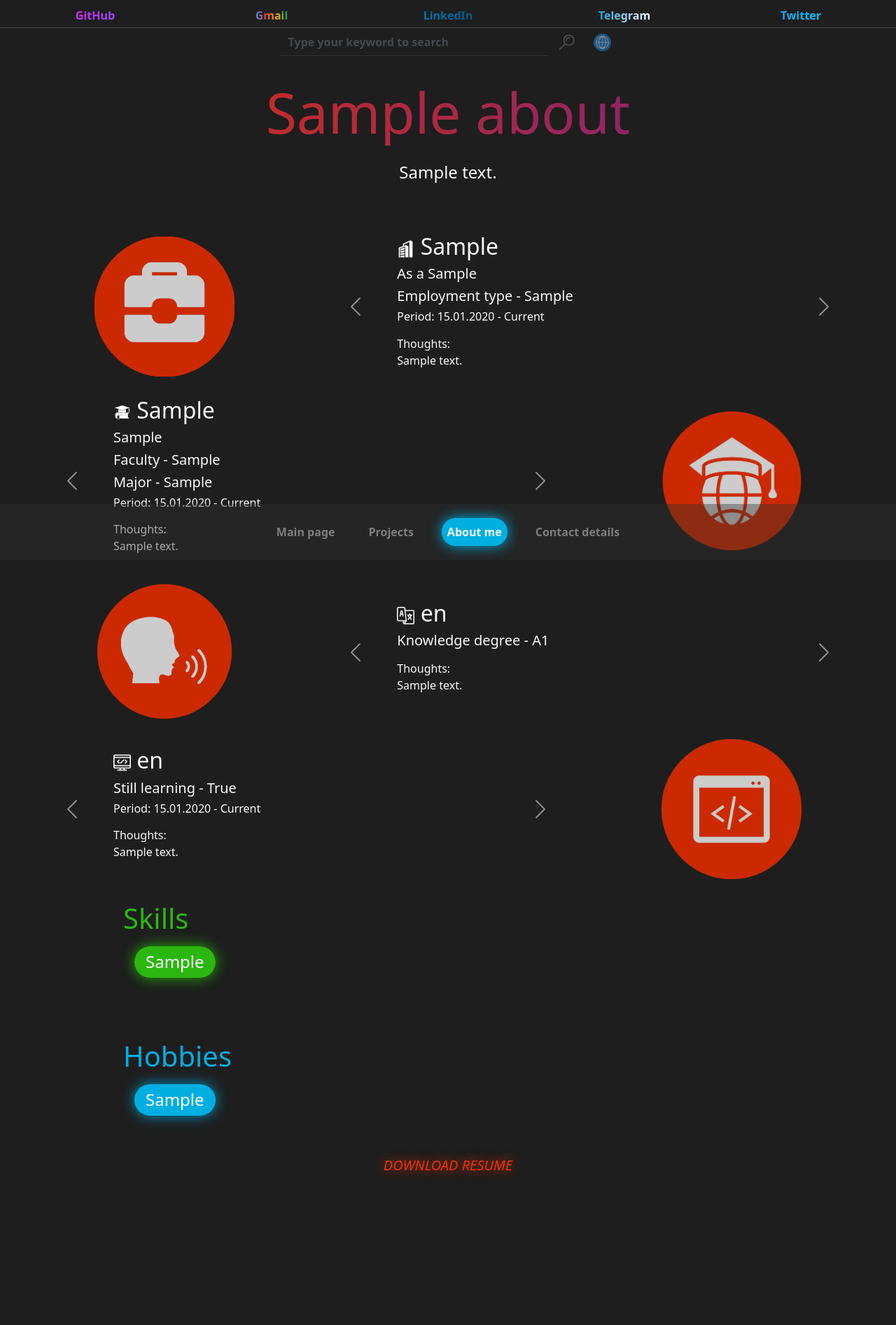
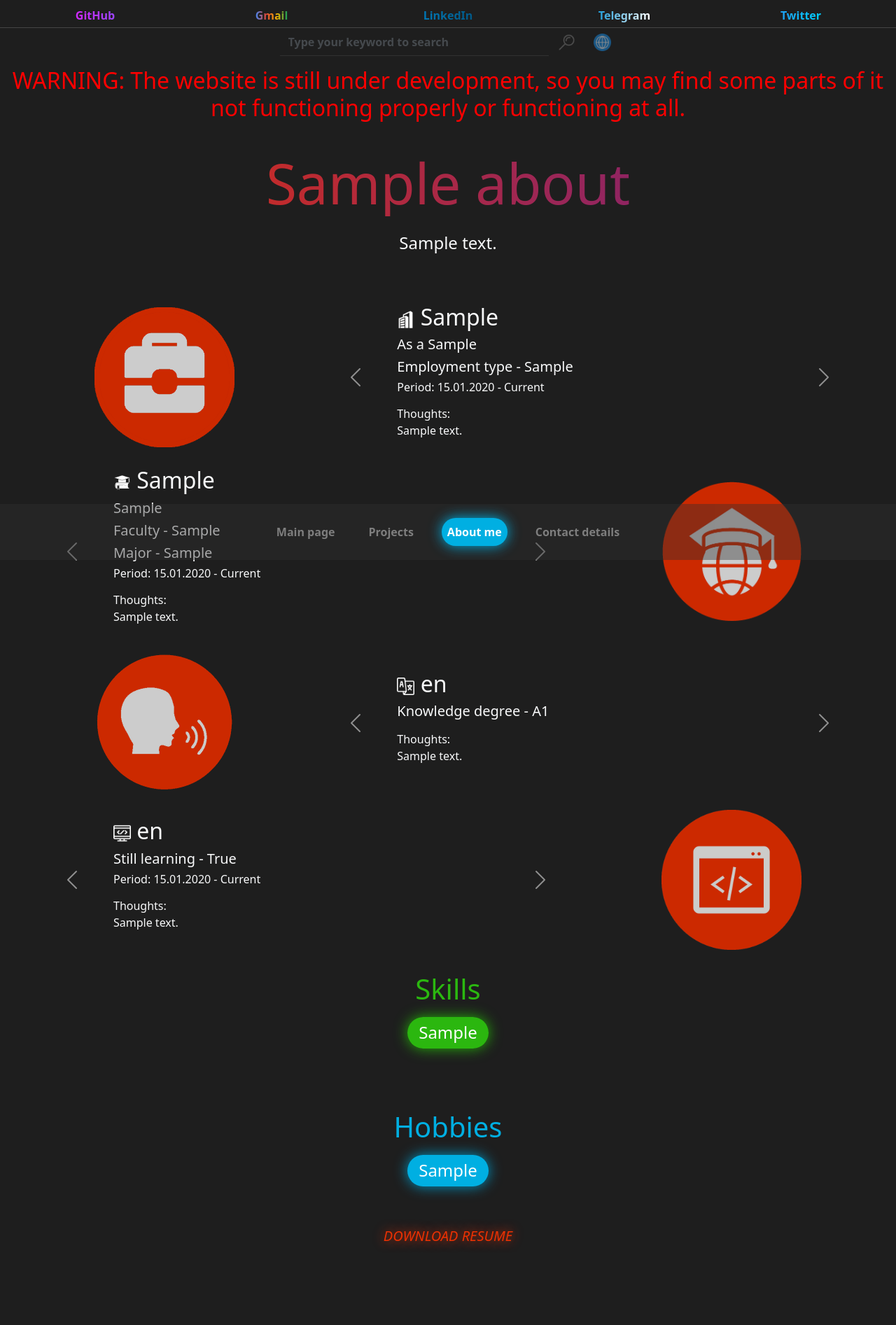
Before and after one commit to abdurakhmon811/myportfolio, a Django app: page /about/ in a window 1280 px wide. Shown: the whole page at 70% size. Before the commit the page ends 1680 px from the top, so only its background shows below. Run offline with Django 4.2, Linux system fonts and the light colour scheme; tables that the repository leaves empty hold one stand-in row (values such as "Sample post"); some libraries are stand-ins or nearby versions.

```diff
--- a/main/static/css/mysite.css
+++ b/main/static/css/mysite.css
@@ -355,6 +355,7 @@ input:-webkit-autofill:active {
     padding-right: 1rem;
     padding-top: 0.5rem;
     transition: all 0.2s ease-in-out;
+    width: fit-content;
 }
 .hobby:hover {
     background-color: #00a2d3;
@@ -389,7 +390,7 @@ input:-webkit-autofill:active {
     -webkit-text-fill-color: transparent;
 }
 .loader {
-    animation: loader linear infinite;
+    animation: loader 1s linear infinite;
     border: 4px dashed #00afe2;
     border-radius: 50%;
     box-shadow: 0 0 2rem #00ade2ce;
@@ -659,36 +660,30 @@ input:-webkit-autofill:active {
 .second-main-page-header {
     max-width: 100%;
 }
+.sh-col {
+    align-items: center;
+    display: flex;
+    justify-content: center;
+}
 .sh-div {
     height: fit-content;
     padding-bottom: 2rem;
     padding-left: 9rem;
     padding-right: 9rem;
     padding-top: 2rem;
+    text-align: center;
     width: 100%;
 }
 @media only screen and (max-width: 1200px) {
     .sh-div {
         padding-left: 2rem;
         padding-right: 2rem;
-        text-align: center;
     }
 }
 .sh-row {
     align-items: center;
     display: flex;
-    flex-direction: row;
     margin: 1rem;
-}
-@media only screen and (max-width: 400px) {
-    .sh-row {
-        flex-direction: column;
-    }
-}
-@media only screen and (max-width: 1200px) {
-    .sh-row {
-        justify-content: center;
-    }
 }
 .short-bio {
     font-size: 2.3rem;
@@ -721,6 +716,7 @@ input:-webkit-autofill:active {
     padding-right: 1rem;
     padding-top: 0.5rem;
     transition: all 0.2s ease-in-out;
+    width: fit-content;
 }
 .skill:hover {
     background-color: #24b308e5;
--- a/main/templates/main/about.html
+++ b/main/templates/main/about.html
@@ -295,11 +295,13 @@
         <h1 class="skills-text fw-light">
             Skills
         </h1>
-        <div class="sh-row">
+        <div class="row sh-row">
             {% for skill in skills %}
+                <div class="col sh-col">
                     <h4 class="skill">
                         {{ skill }}
                     </h4>
+                </div>
             {% empty %}
                 <h4 class="nothing-yet-text">Nothing yet</h4>
             {% endfor %}
@@ -309,11 +311,13 @@
         <h1 class="hobbies-text fw-light">
             Hobbies
         </h1>
-        <div class="sh-row">
+        <div class="row sh-row">
             {% for hobby in hobbies %}
+                <div class="col sh-col">
                     <h4 class="hobby">
                         {{ hobby }}
                     </h4>
+                </div>
             {% empty %}
                 <h4 class="nothing-yet-text">Nothing yet</h4>
             {% endfor %}
@@ -336,19 +340,19 @@
     $(languages_carousel_items[0]).addClass('active');
     const programming_languages_carousel_items = document.querySelectorAll('.programming-languages-carousel-item');
     $(programming_languages_carousel_items[0]).addClass('active');
-    const skills = document.querySelectorAll('.skill');
-    const hobbies = document.querySelectorAll('.hobby');
-    if (skills.length > 1) {
-        var chosen_skills = $(skills).slice(1);
-        for (let i = 0; i < chosen_skills.length; i++) {
-            chosen_skills[i].classList.add('ms-2');
-        };
-    };
-    if (hobbies.length > 1) {
-        var chosen_hobbies = $(hobbies).slice(1);
-        for (let i = 0; i < chosen_hobbies.length; i++) {
-            chosen_hobbies[i].classList.add('ms-2');
-        };
-    };
+    //const skills = document.querySelectorAll('.skill');
+    //const hobbies = document.querySelectorAll('.hobby');
+    //if (skills.length > 1) {
+    //    var chosen_skills = $(skills).slice(1);
+    //    for (let i = 0; i < chosen_skills.length; i++) {
+    //        chosen_skills[i].classList.add('ms-2');
+    //    };
+    //};
+    //if (hobbies.length > 1) {
+    //    var chosen_hobbies = $(hobbies).slice(1);
+    //    for (let i = 0; i < chosen_hobbies.length; i++) {
+    //        chosen_hobbies[i].classList.add('ms-2');
+    //    };
+    //};
 </script>
 {% endblock content %}
--- a/main/templates/main/base.html
+++ b/main/templates/main/base.html
@@ -88,6 +88,10 @@
                 </div>
             </form>
         </div>
+        <h2 class="fw-light text-center mt-3" style="color: red">
+            WARNING: The website is still under development, so you may find some parts of it not functioning properly
+            or functioning at all.
+        </h2>
         <nav class="navbar navbar-expand bg-body-tertiary fixed-bottom">
             <div class="container-fluid">
                 <div class="mx-auto">
--- a/main/templates/main/projects.html
+++ b/main/templates/main/projects.html
@@ -12,14 +12,14 @@
                     <img src="{{ own_project.image.url }}" class="project-image">
                     <div class="card-img-overlay">
                         <h5 class="card-title">{{ own_project.project_name }}</h5>
-                        <a href="" data-bs-toggle="modal" data-bs-target="#description" id="modal-trigger">
+                        <a href="" data-bs-toggle="modal" data-bs-target="#description-{{ own_project.id }}" id="modal-trigger">
                             Click here to read the description
                         </a>
                         <p class="card-text mt-3">Date finished - {{ own_project.date_finished|date:'d/m/Y' }}</p>
                         <a href="{{ own_project.link }}" id="visit-link">Visit &raquo;</a>
                     </div>
                 </div>
-                <div class="modal fade" id="description" tabindex="-1" aria-hidden="true">
+                <div class="modal fade" id="description-{{ own_project.id }}" tabindex="-1" aria-hidden="true">
                     <div class="modal-dialog modal-dialog-scrollable">
                         <div class="modal-content">
                             <div class="modal-header">
@@ -62,7 +62,7 @@
                         <a href="{{ team_project.link }}" id="visit-link">Visit &raquo;</a>
                     </div>
                 </div>
-                <div class="modal fade" id="description" tabindex="-1" aria-hidden="true">
+                <div class="modal fade" id="description-2-{{ team_project.id }}" tabindex="-1" aria-hidden="true">
                     <div class="modal-dialog modal-dialog-scrollable">
                         <div class="modal-content">
                             <div class="modal-header">
--- a/main/views.py
+++ b/main/views.py
@@ -59,8 +59,8 @@ def projects(request: HttpRequest):
     Renders the page for checking my projects.
     """
 
-    own_projects = Project.objects.filter(project_created='My own')
-    team_projects = Project.objects.filter(project_created='With team')
+    own_projects = Project.objects.filter(project_created='My own').order_by('date_finished')
+    team_projects = Project.objects.filter(project_created='With team').order_by('date_finished')
 
     context = {
         'own_projects': own_projects,
--- a/mysite/urls.py
+++ b/mysite/urls.py
@@ -18,7 +18,6 @@ from django.conf import settings
 from django.conf.urls.i18n import i18n_patterns
 from django.conf.urls.static import static
 from django.urls import path, include
-from . import views
 
 urlpatterns = [
     path('django-management-system/', admin.site.urls),
```
Also changed, not shown: mysite/settings.py (+5 -3 lines). Lines whose indentation alone changed are shown as unchanged.
